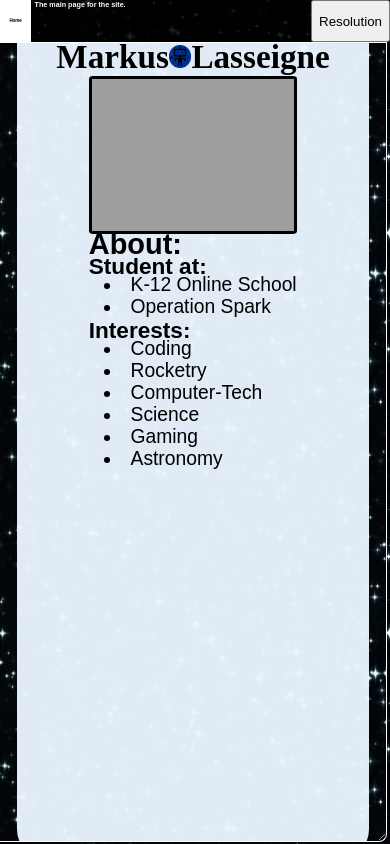
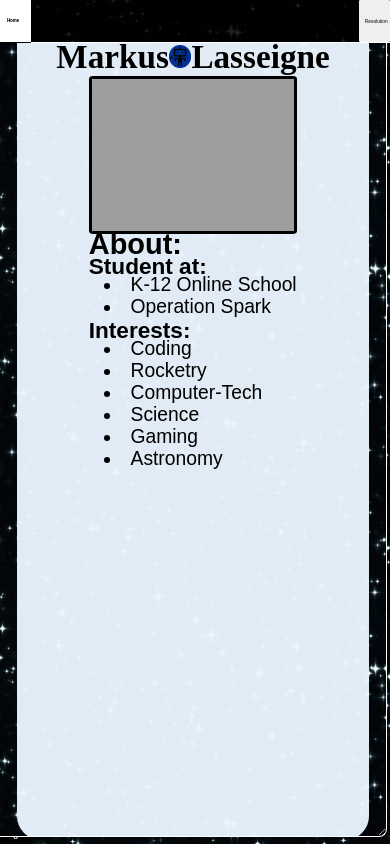
Before and after one commit to MarkusLasseigne/MarkusLasseigne.github.io, a plain HTML site: page index.html in a window 390 px wide. Drawn offline with Linux system fonts and the light colour scheme.

Commit message:
See Changelog

```diff
--- a/home.html
+++ b/home.html
@@ -5,22 +5,15 @@
 		<style>
 			html, body{
 				width:100%;
-				height:100%;
-				display:flex;
 				background:transparent;
-				user-select:none;
 				padding:0;
 				margin:0;
-				overflow:hidden;
 			}
 			.main{
 				width:90vw;
-				height:100%;
 				padding:2px;
 				background-color:rgba(235,245,255,0.96);
-				margin:0 auto;
-				overflow:hidden;
-				border-radius:0 0 2% 2%;
+				border-radius:0 0 3ch 3ch;
 			}
 			.logo{
 				width:6.5%;
@@ -31,15 +24,11 @@
 				max-width:100%;
 				text-align:center;
 				font-size:8.6vw;
-				user-select:none;
 				margin:-2% 0 0 0;
 			}
 			.nC{
 				width:60%;
-				display:flex;
 				flex-wrap:wrap;
-				margin:0 auto;
-				user-select:none;
 			}
 			.self, .about{
 				box-sizing:border-box;
@@ -47,21 +36,24 @@
 				max-height:80vh;
 				font:2.5vw arial, sans-serif;
 				flex:50%;
-				overflow:hidden;
 				border-radius:2%;
-			}
-			@media (max-width:60vh){
-				.self, .about{
-					flex:100%;
-					font:5vw arial, sans-serif;
-				}
-			}
-			h2, h3{
-				margin:-3% 0;
 			}
 			li{
 				margin-left:4vw;
 				float:left;
+			}
+			html, body, .main{height:100%;}
+			html, body, .nC{display:flex;}
+			h2, h3{margin:-3% 0;}
+			.main, .nC{margin:0 auto;}
+			html, body, .self, .about{overflow:hidden;}
+			html, body, .fname, .nC{user-select:none;}
+			@media (max-width:85vh){
+				.self, .about{
+					max-height:50vh;
+					flex:100%;
+					font:5vw arial, sans-serif;
+				}
 			}
 		</style>
 	</head>
--- a/index.html
+++ b/index.html
@@ -5,40 +5,17 @@
 		<meta name="viewport" content="width=device-width, initial-scale=1.0">
 		<style>
 			html, body{
-				width:100%;
-				height:100%;
-				background:black url("startile.png") repeat left top;
-				overflow:hidden;
 				padding:0;
 				margin:0;
 			}
 			#leftBar{
-				width:8vw;
 				min-width:2.6vh;
-				height:100%;
-				background-color:rgba(0,0,1,0.88);
-				display:flex;
-				flex-direction:column;
 				z-index:0;
 				overflow-y:auto;
 			}
 			input{
 				height:4vh;
-				font:bold 1vw arial, sans-serif;
-				border:none;
-				border-bottom:0.2vh solid white;
-				background-color:rgba(0,0,1,0.88);
-				color:white;
 				cursor:pointer;
-			}
-			@media(max-width:60vh){
-				input{height:auto; line-height:0; writing-mode:vertical-rl; text-orientation: upright; font:bold 2vw arial, sans-serif;}
-				.P1{writing-mode:initial;}
-			}
-			input:hover, .P1{
-				transition-duration: 0.3s;
-				background-color:white;
-				color:black;
 			}
 			.P1{
 				top:0;
@@ -47,96 +24,88 @@
 				order:-1;
 			}
 			#contentDiv{
-				width:100%;
 				max-width:92vw;
-				height:100%;
-				display:flex;
-				flex-direction:column;
 				z-index:1;
 			}
-			#topBar{
-				width:100%;
-				display:flex;
-				flex-direction:row;
-				background-color:rgba(0,0,1,0.88);
-			}
-			#topBar, .P1{
-				height:5vh;
-				flex-shrink:0;
-			}
 			#pageDescription{
-				width:100%;
 				margin-top:0;
 				margin-left:0.4vh;
-				font:bold 1vw arial, sans-serif;
-				color:white;
 			}
-			@media(max-width:60vh){#pageDescription{font-size:45%;}}
+			html, body, #contentDiv, #topBar, #pageDescription, #frameDiv{width:100%;}
+			#leftBar, #optionB{width:8vw;}
+			html, body, #leftBar, #contentDiv, #optionB, #frameDiv{height:100%;}
+			#topBar, .P1{height:5vh; flex-shrink:0;}
+			#iFrame[name="closed"]{max-width:99vw; margin-left:-8vw;}
+			#iFrame[name="open"]{max-width:91vw; margin-left:0;}
+			.bodyS, #leftBar, #contentDiv, #topBar{display:flex;}
+			.bodyS, #topBar{flex-direction:row;}
+			#leftBar, #contentDiv{flex-direction:column;}
+			input, #pageDescription{font:bold 1vw arial, sans-serif;}
+			html, body, #iFrame{background:rgba(0,0,1,0.88) url("startile.png") repeat right bottom;}
+			#leftBar, input, #topBar{background-color:rgba(0,0,1,0.88);}
+			input, #pageDescription{color:white;}
+			input, #topBar, #iFrame{border:0; border-bottom:0.2vh solid white;}
+			html, body, #iFrame{overflow:hidden;}
+			input:hover, .P1{
+				transition-duration:0.3s;
+				background-color:white;
+				color:black;
+			}
 			#iFrame{
-				width:99vw;
-				min-width:25%;
-				max-width:99vw;
-				height:100%;
-				min-height:25%;
-				max-height:94.5vh;
+				border-radius:0 0 0.5em 0;
+				border-right:0.2vh solid white;
 				resize:both;
-				border-radius:0 0 8px 0;
-				border:0.2vh solid white;
-				border-left:0;
-				margin-left:-8vw;
-				overflow:hidden;
-				background:rgba(0,0,1,0.88) url("startile.png") repeat right bottom;
+			}
+			@media(max-width:82vh){
+				input{height:auto; line-height:0; writing-mode:vertical-rl; text-orientation: upright; font:bold 2vw arial, sans-serif;}
+				.P1{padding-left:1px; writing-mode:initial;}
+				#pageDescription{font-size:45%;}
 			}
 		</style>
 		<title>Home</title>
 	</head>
-	<body class="bodyS" style="display:flex; flex-direction:row;">
+	<body class="bodyS">
 		<nav id="leftBar"></nav>
 		<div id="contentDiv">
 			<nav id="topBar">
 				<p id="pageDescription"></p>
-				<button id="optionB" width="16vw" style="height:100%; float:right;" onclick="this.innerText=innerWidth+'x'+innerHeight;">Resolution</button>
+				<button id="optionB" onclick="this.innerText=innerWidth+'x'+innerHeight;" style="font-size:1.25vw; float:right; border:0.2vh; border-radius:0.25em;">Resolution</button>
 			</nav>
-			<div id="frameDiv" style="height:100%; width:100%;"><iframe id="iFrame" class="fClass" name="Home" src="/home.html"></iframe></div>
+			<div id="frameDiv"><iframe id="iFrame" class="fClass" name="closed" title="Home" src="/home.html" style="width:99vw; height:99%; min-height:25%;"></iframe></div>
 		</div>
-		<script > /**To add new button, add button object to paths.json */
+		<script> /**To add new button, add button object to paths.json */
 			var pageDescriptor=document.querySelector("#pageDescription");
 			var pageFrame=document.querySelector("#iFrame");
 			var pageFrameStyle=pageFrame.style;
 			/**Pulls button objects from json file to create the main buttons.*/
-			let pageJson = function(){pJson=new XMLHttpRequest(); pJson.open('GET','/paths.json'); pJson.responseType='json'; pJson.send();
+			let pageJson=function(){pJson=new XMLHttpRequest(); pJson.open('GET','/paths.json'); pJson.responseType='json'; pJson.send();
 			pJson.onload=function(){let pageJsonResponse=pJson.response; pageJsonResponse.forEach(function(a,b,c){
-						if(b===1){for(let key in a){
-							pageDescriptor.innerText=a[key].description;
-							pageFrame.src="/home.html";
-							pageFrame.name="Home";
-							document.title="Home";
-						}}
 						if(b>=1){
 							var newButton = document.createElement("INPUT");
 							newButton.className=("P"+b);
 							newButton.type="button";
 							for(let key in a){
+//								console.log(key);
 								newButton.id=a[key].id;
 								newButton.value=key;
 								newButton.src=a[key].path;
-								newButton.onclick=function(){pageButtonCheck(this);};
+								newButton.onclick=function(){pageButtonCheck(newButton)};
 								newButton.name=a[key].description;
 							}
 							document.querySelector("#leftBar").appendChild(newButton);
+							if(b===1){pageButtonCheck(newButton);}
 					}});
 				}
 			}; pageJson();
 			var pageButtonCheck=function(changeTo){/**Button Check and Set*/
 				var sideButtons=document.querySelectorAll("INPUT");
 				let iS=0;
-
 				var doLot=function(state,changeToo){
-					if(state==="open"){pageFrameStyle.marginLeft="0vw";pageFrameStyle.maxWidth="91vw";}else if(state==="closed"){pageFrameStyle.marginLeft="-8vw";pageFrameStyle.maxWidth="99vw";};
-					if(changeTo.value!=pageFrame.name){
+					if(state==="open"){pageFrame.name="open";}else if(state==="closed"){pageFrame.name="closed";};
+					if(changeTo.value!=pageFrame.title){
 						pageDescriptor.innerText=changeTo.name;
 						document.title=changeTo.value;
-						pageFrame.name=changeTo.value;
+						pageFrame.title=changeTo.value;
 						pageFrame.src=changeTo.src;
 						sideButtons.forEach(function(a,b,c){
 							if(changeTo===a){changeTo.className="P1"; iS=1;}
@@ -145,14 +114,15 @@
 						});
 					}
 				};
-				if(pageFrame&&changeTo){
-					if((pageFrame.name===changeTo.value||changeTo.className==="P1")&&pageFrameStyle.marginLeft!="0vw"){doLot("open");
-					}else if((pageFrame.name===changeTo.value||changeTo.className==="P1")&&pageFrameStyle.marginLeft==="0vw"){doLot("closed");
-					}else if(pageFrame.name!=changeTo.value&&pageFrameStyle.marginLeft==="0vw"){doLot("closed",changeTo);
-					}else if(pageFrame.name!=changeTo.value){doLot("closed",changeTo);}
+				if(sideButtons.length>1&&changeTo.value){
+					if((pageFrame.title===changeTo.value||changeTo.className==="P1")&&pageFrame.name==="closed"){doLot("open");
+					}else if((pageFrame.title===changeTo.value||changeTo.className==="P1")&&pageFrame.name==="open"){doLot("closed");
+					}else if(pageFrame.title!=changeTo.value&&pageFrame.name==="open"){doLot("closed",changeTo);
+					}else if(pageFrame.title!=changeTo.value){doLot("closed",changeTo);}
+				}else if(sideButtons.length>1&&!changeTo.value){
 				}
 			};
-			pageFrame.addEventListener("load",console.log("yo"));
+			pageFrame.addEventListener("load", pageButtonCheck(pageFrame.title));
 		</script>
 	</body>
 </html>
```
Also changed, not shown: changelog.html (+14 -8 lines).
